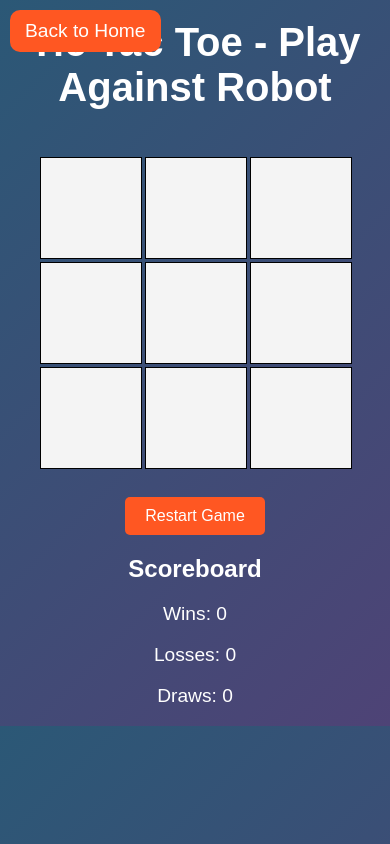
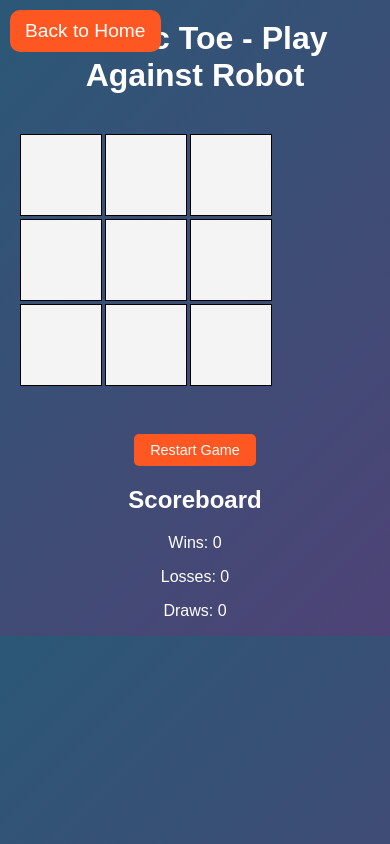
Before and after one commit to onlineminigames/game.github.io, a PHP site: page /tic-tac-toe.html in a window 390 px wide. Run offline with PHP 8.4, Linux system fonts and the light colour scheme.

Commit message:
Update styles.css

```diff
--- a/styles.css
+++ b/styles.css
@@ -6,11 +6,19 @@ body {
   color: white;
   margin: 0;
   padding: 0;
+  overflow-x: hidden;
 }
 
+/* Make sure the viewport scales well on mobile */
+meta[name="viewport"] {
+  content: width=device-width, initial-scale=1.0;
+}
+
+/* Title styling */
 h1 {
   margin-top: 20px;
   font-size: 2.5em;
+  margin-bottom: 20px;
 }
 
 #game-container {
@@ -26,6 +34,9 @@ h1 {
   grid-template-rows: repeat(3, 100px);
   gap: 5px;
   margin: 20px;
+  max-width: 350px; /* Limit size for mobile */
+  width: 100%;
+  box-sizing: border-box;
 }
 
 .cell {
@@ -57,6 +68,7 @@ h1 {
   border: none;
   border-radius: 5px;
   cursor: pointer;
+  margin-top: 20px;
 }
 
 #reset:hover {
@@ -82,3 +94,29 @@ h1 {
 #scoreboard p {
   font-size: 1.2em;
 }
+
+@media screen and (max-width: 600px) {
+  h1 {
+    font-size: 2em;
+  }
+
+  .cell {
+    width: 80px;
+    height: 80px;
+    font-size: 1.5em;
+  }
+
+  #board {
+    grid-template-columns: repeat(3, 80px);
+    grid-template-rows: repeat(3, 80px);
+  }
+
+  #reset {
+    padding: 8px 16px;
+    font-size: 0.9em;
+  }
+
+  #scoreboard p {
+    font-size: 1em;
+  }
+}
```
